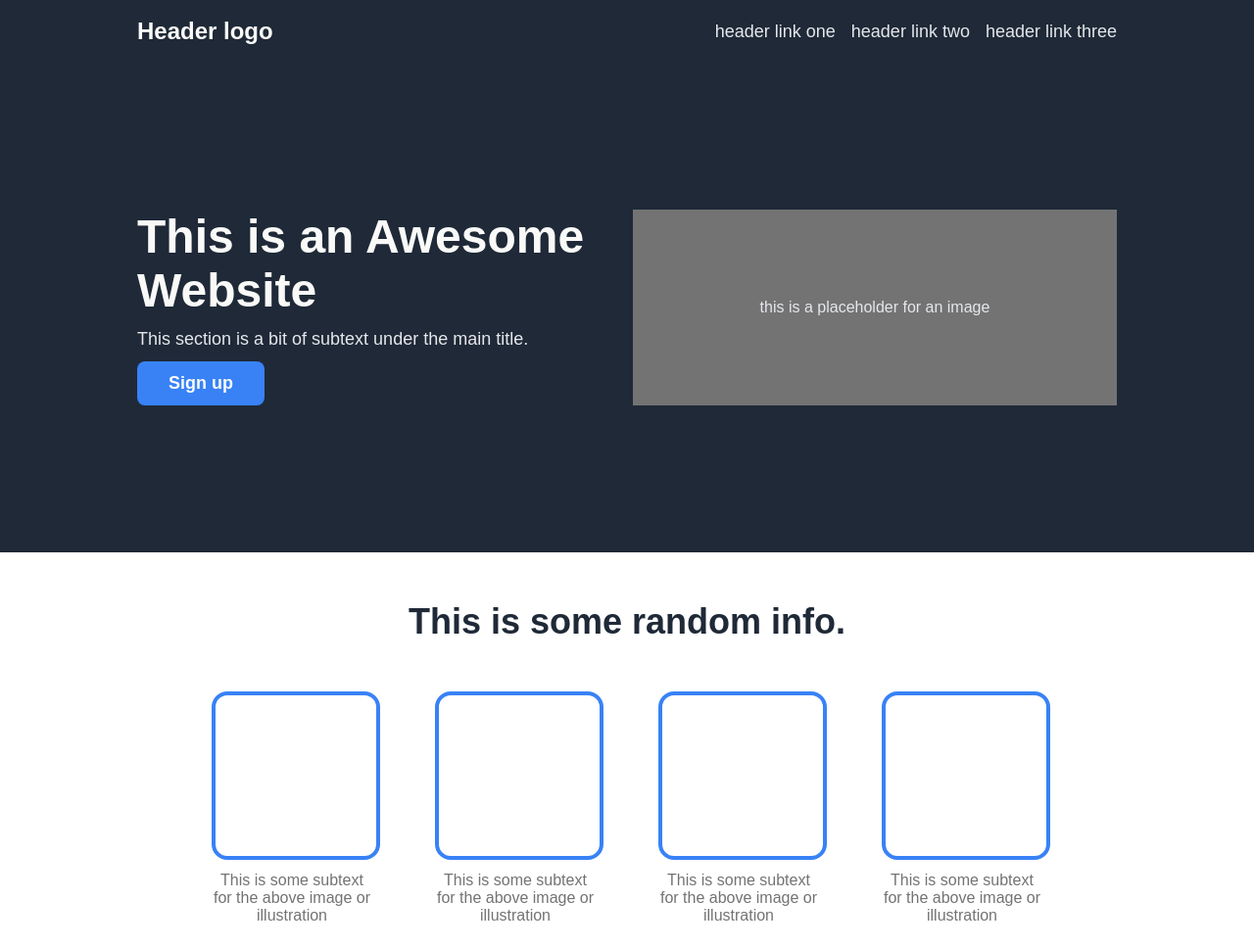
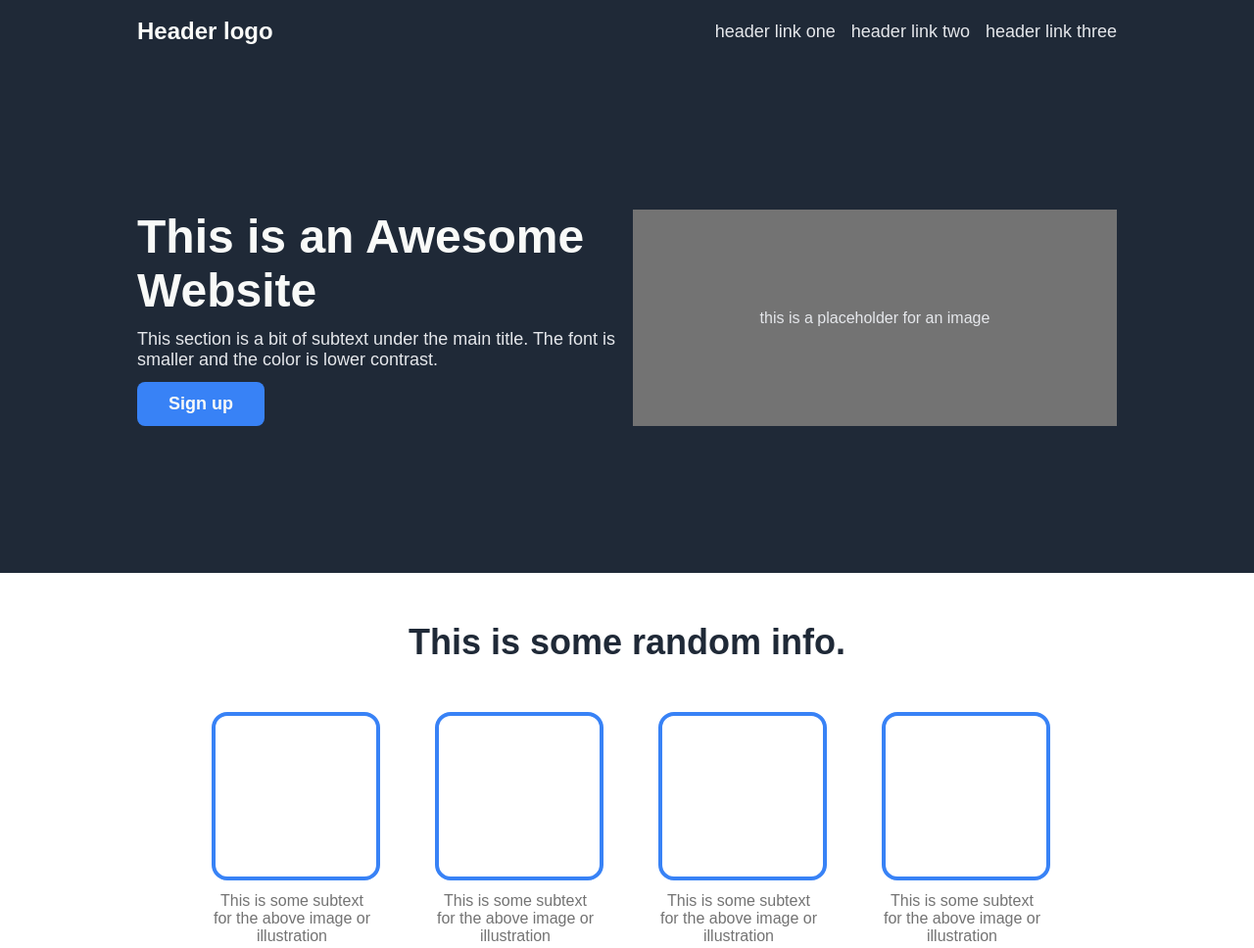
Before and after one commit to thatoneguy087/odin-landing-page, a plain HTML site: page index.html in a window 1280 px wide. Shown: the top 968 px of the page at 98% size. Drawn offline with Linux system fonts and the light colour scheme.

Commit message:
Add more hero subtext

```diff
--- a/index.html
+++ b/index.html
@@ -23,7 +23,10 @@
     <div class="container">
       <div>
         <h1>This is an Awesome Website</h1>
-        <p>This section is a bit of subtext under the main title.</p>
+        <p>
+          This section is a bit of subtext under the main title.
+          The font is smaller and the color is lower contrast.
+        </p>
         <button>Sign up</button>
       </div>
       <div class="placeholder-box">this is a placeholder for an image</div>
```
